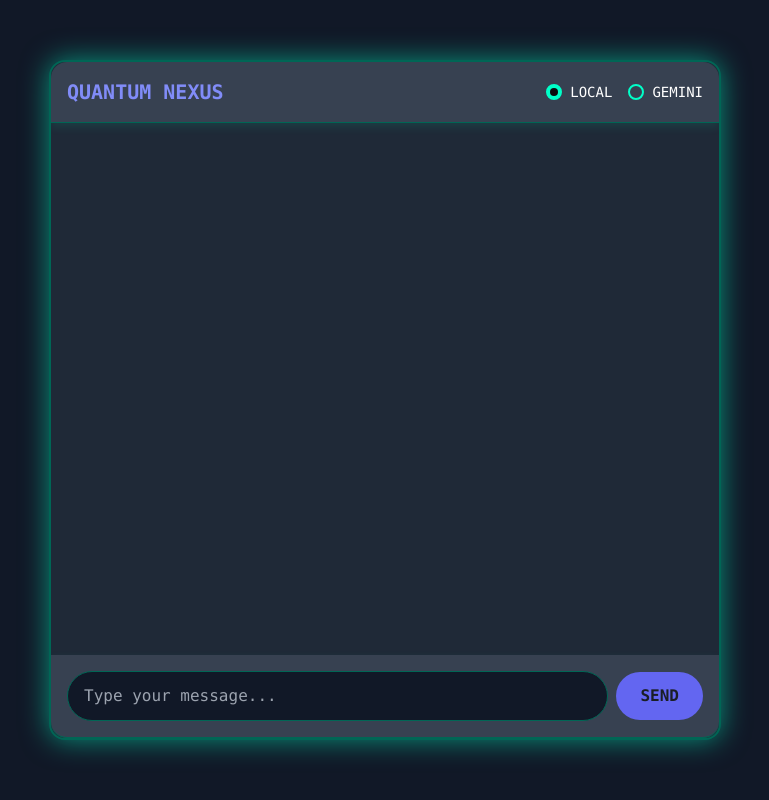
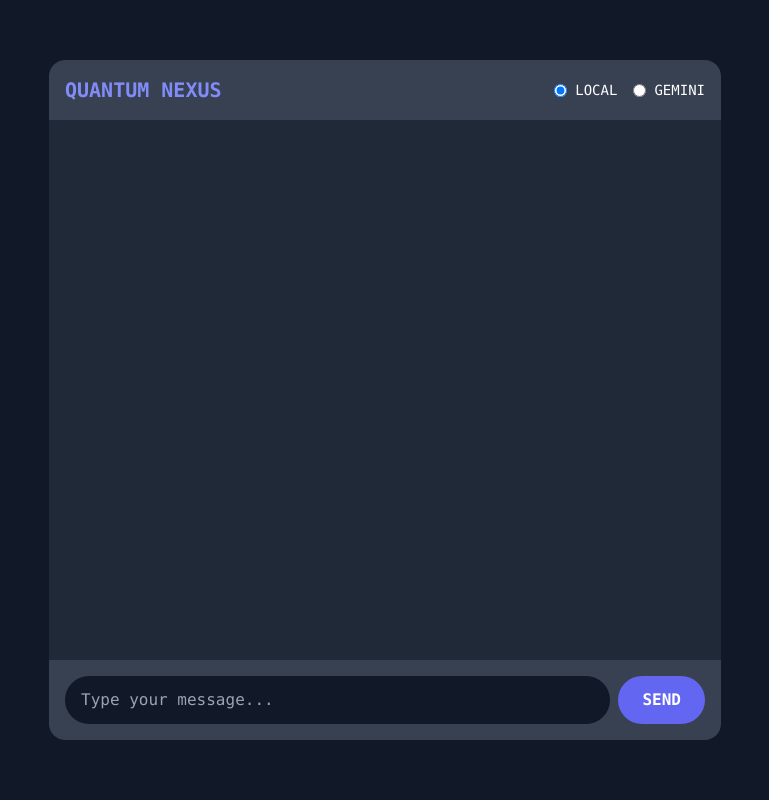
Before and after one commit to rahuldusa9/hybridchatbot1, a Flask app: page / in a window 1280 px wide. Shown: the whole page, without its empty margins (255-1024 px from the left). Run offline with Flask 3, Linux system fonts and the light colour scheme; some libraries are stand-ins or nearby versions.

Commit message:
Update style.css

```diff
--- a/static/style.css
+++ b/static/style.css
@@ -1,126 +1,36 @@
-/* Custom CSS for the chat application */
-
-:root {
-    --bg-color: #0b0c0e;
-    --container-bg: #1a1e26;
-    --accent-color: #00ffc8;
-    --text-color: #e0e0e0;
-    --border-color: #006655;
-    --input-bg: #22262d;
-    --user-bubble-bg: #008877;
-    --bot-bubble-bg: #333a46;
-}
-
-body {
-    font-family: 'Orbitron', sans-serif;
-    background-color: var(--bg-color);
-    color: var(--text-color);
-}
-
-.container {
-    border: 2px solid var(--border-color);
-    box-shadow: 0 0 20px rgba(0, 255, 200, 0.2);
-    backdrop-filter: blur(5px);
-    animation: pulse-border 4s infinite cubic-bezier(0.4, 0, 0.6, 1);
-}
-
-.header, .footer {
-    border-bottom: 1px solid var(--border-color);
-    box-shadow: 0 4px 10px rgba(0, 255, 200, 0.1);
-}
-
-.chat-container::-webkit-scrollbar {
-    width: 8px;
-}
-
-.chat-container::-webkit-scrollbar-track {
-    background: transparent;
-}
-
-.chat-container::-webkit-scrollbar-thumb {
-    background-color: var(--border-color);
-    border-radius: 4px;
-    border: 2px solid var(--container-bg);
-}
-
-.input-field {
-    background-color: var(--input-bg);
-    border: 1px solid var(--border-color);
-    transition: all 0.3s ease;
-}
-
-.input-field:focus {
-    border-color: var(--accent-color);
-    box-shadow: 0 0 10px var(--accent-color);
-}
-
-.send-button {
-    background-color: var(--accent-color);
-    color: #1a1e26;
-    transition: transform 0.2s ease-in-out, box-shadow 0.2s ease-in-out;
-}
-
-.send-button:hover {
-    transform: scale(1.05);
-    box-shadow: 0 0 15px var(--accent-color);
-}
-
+/* User and bot message styling */
 .user-message {
-    background-color: var(--user-bubble-bg);
-    border: 1px solid #006655;
-    animation: fade-in 0.5s ease-out;
+    background-color: #4f46e5; /* Indigo-600 */
+    color: white;
 }
 
 .bot-message {
-    background-color: var(--bot-bubble-bg);
-    border: 1px solid #282e38;
-    animation: fade-in 0.5s ease-out;
+    background-color: #1f2937; /* Gray-800 */
+    color: #d1d5db; /* Gray-300 */
 }
 
-@keyframes pulse-border {
-    0%, 100% { box-shadow: 0 0 20px rgba(0, 255, 200, 0.2); }
-    50% { box-shadow: 0 0 30px rgba(0, 255, 200, 0.6); }
+/* Scrollbar for chat container */
+#chat-container::-webkit-scrollbar {
+    width: 8px;
+}
+#chat-container::-webkit-scrollbar-thumb {
+    background-color: #6366f1; /* Indigo-500 */
+    border-radius: 4px;
+}
+#chat-container::-webkit-scrollbar-track {
+    background: #374151; /* Gray-700 */
 }
 
-@keyframes fade-in {
-    from { opacity: 0; transform: translateY(10px); }
-    to { opacity: 1; transform: translateY(0); }
+/* Code block styling */
+pre {
+    font-family: 'Fira Code', monospace;
+    background-color: #111827;
+    color: #f9fafb;
+    padding: 0.5rem;
+    border-radius: 0.375rem;
+    overflow-x: auto;
 }
 
-/* Radio button styling */
-input[type="radio"] {
-    -webkit-appearance: none;
-    -moz-appearance: none;
-    appearance: none;
-    width: 1rem;
-    height: 1rem;
-    border-radius: 50%;
-    border: 2px solid var(--accent-color);
-    position: relative;
-    cursor: pointer;
-    outline: none;
-    transition: background-color 0.3s ease;
+code {
+    font-family: 'Fira Code', monospace;
 }
-
-input[type="radio"]:checked {
-    background-color: var(--accent-color);
-}
-
-input[type="radio"]::after {
-    content: '';
-    display: block;
-    width: 0.5rem;
-    height: 0.5rem;
-    background-color: var(--bg-color);
-    border-radius: 50%;
-    position: absolute;
-    top: 50%;
-    left: 50%;
-    transform: translate(-50%, -50%);
-    opacity: 0;
-    transition: opacity 0.3s ease;
-}
-
-input[type="radio"]:checked::after {
-    opacity: 1;
-}
```
